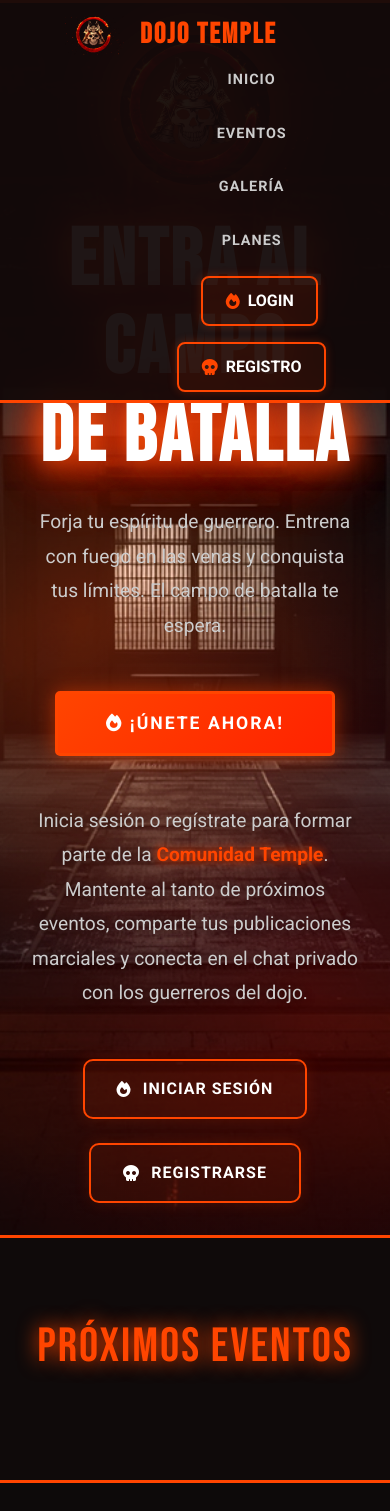
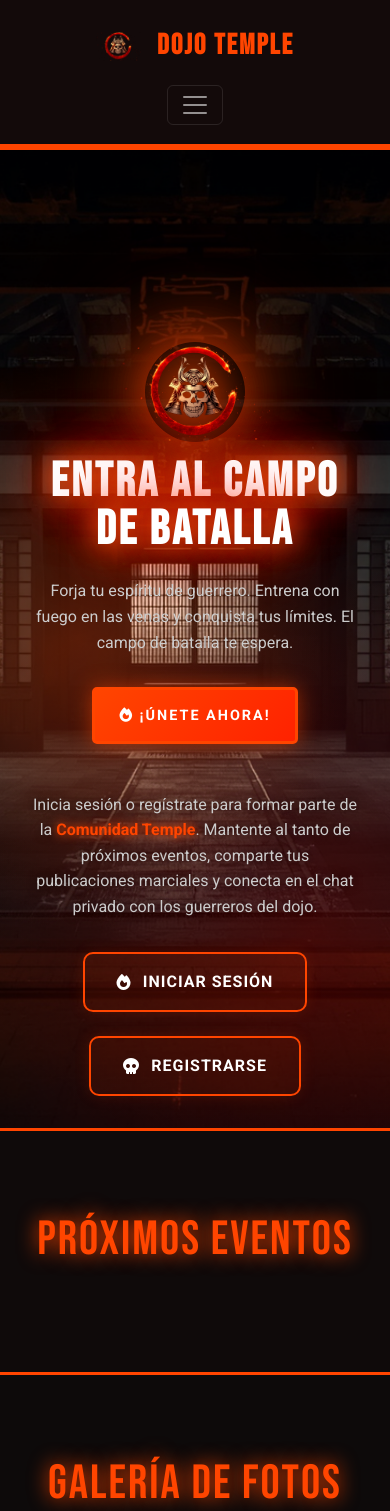
Before and after one commit to benjaminneira01/Web-temple, a Django app: page / in a window 390 px wide. Shown: the top 1511 px of the page. Run offline with Django 5.2, Linux system fonts and the light colour scheme; data that the repository does not hold is empty.

Commit message:
responsive navbar and hero spacing

```diff
--- a/temple/templates/temple/index.html
+++ b/temple/templates/temple/index.html
@@ -17,9 +17,9 @@
         .navbar-brand i { font-size: 2rem; text-shadow: 0 0 20px #ff4500; margin-right: 10px; }
         .nav-link { color: #ccc !important; font-weight: 600; transition: all 0.3s ease; text-transform: uppercase; font-size: 0.9rem; letter-spacing: 1px; }
         .nav-link:hover { color: #ff4500 !important; text-shadow: 0 0 10px #ff4500; }
-       .hero { min-height: 100vh; position: relative; display: flex; align-items: center; justify-content: center; overflow: hidden; background: url("{% static 'images/fondo-pagina.png' %}") center/cover no-repeat; padding: 2rem; }
+       .hero { min-height: 100vh; position: relative; display: flex; align-items: center; justify-content: center; overflow: hidden; background: url("{% static 'images/fondo-pagina.png' %}") center/cover no-repeat; padding: 9rem 2rem 2rem; }
         @keyframes fire-flicker { 0%, 100% { text-shadow: 0 0 20px #ff4500, 0 0 40px #ff2200, 0 0 60px #ff0000; } 50% { text-shadow: 0 0 30px #ff6a1a, 0 0 50px #ff4500, 0 0 80px #ff2200; } }
-        .hero::before { padding-top: 6rem;content: ''; position: absolute; top: 0; left: 0; right: 0; bottom: 0; background: radial-gradient(circle at 20% 50%, rgba(255, 69, 0, 0.3) 0%, transparent 50%), radial-gradient(circle at 80% 80%, rgba(255, 0, 0, 0.2) 0%, transparent 50%); animation: fire-flicker 3s infinite; }
+        .hero::before { content: ''; position: absolute; top: 0; left: 0; right: 0; bottom: 0; background: radial-gradient(circle at 20% 50%, rgba(255, 69, 0, 0.3) 0%, transparent 50%), radial-gradient(circle at 80% 80%, rgba(255, 0, 0, 0.2) 0%, transparent 50%); animation: fire-flicker 3s infinite; }
         .hero-content {position: relative;z-index: 1;text-align: center;max-width: 900px;}
         .logo-circle { width: 150px; height: 150px; margin: 0 auto 2rem; border: 4px solid #ff4500; border-radius: 50%; display: flex; align-items: center; justify-content: center; font-size: 4rem; box-shadow: 0 0 40px rgba(255, 69, 0, 0.8); animation: fire-flicker 3s infinite; }
         .hero h1 { font-family: 'Bebas Neue', sans-serif; font-size: 5rem; font-weight: 900; line-height: 1.1; margin-bottom: 1.5rem; color: #fff; text-transform: uppercase; letter-spacing: 3px; text-shadow: 0 0 30px #ff4500, 0 0 60px #ff2200; animation: fire-flicker 2.5s infinite; }
@@ -423,23 +423,115 @@
         transform:rotate(0deg);
     }
 }
+@media (max-width: 768px){
+
+    nav{
+        position: relative !important;
+        padding: .7rem 0 !important;
+    }
+
+    .navbar-wrapper{
+        padding: .5rem 1rem !important;
+        flex-direction: column;
+        align-items: center;
+        gap: .8rem;
+    }
+
+    .navbar-brand{
+        margin: 0 !important;
+        justify-content: center;
+    }
+
+    .navbar-brand img{
+        width: 45px !important;
+    }
+
+    .navbar-brand span{
+        font-size: 1.8rem;
+    }
+
+    .navbar-nav{
+        width: 100%;
+        margin: 0 !important;
+        display: grid !important;
+        grid-template-columns: repeat(2, 1fr);
+        gap: .6rem;
+        text-align: center;
+    }
+
+    .nav-item{
+        width: 100%;
+    }
+
+    .nav-link,
+    .btn-auth{
+        width: 100%;
+        justify-content: center;
+        font-size: .8rem;
+        padding: .6rem .5rem;
+    }
+
+    .hero{
+        min-height: auto;
+        padding-top:12rem;
+        background-position: center;
+    }
+
+    .logo-circle{
+        width: 100px;
+        height: 100px;
+        margin-bottom: 1rem;
+    }
+
+    .hero h1{
+        font-size: 3rem;
+        line-height: 1;
+        margin-bottom: 1.5rem;
+    }
+
+    .hero p{
+        font-size: 1rem;
+        line-height: 1.6;
+        margin-bottom: 2rem;
+    }
+
+    .btn-batalla{
+        padding: .9rem 1.5rem;
+        font-size: .9rem;
+    }
+
+    .comunidad-texto{
+        font-size: .95rem;
+    }
+
+    .comunidad-botones{
+        flex-direction: column;
+        align-items: center;
+    }
+}
+
     </style>
 </head>
 <body>
     <nav class="navbar navbar-expand-lg navbar-dark fixed-top">
-
         <div class="container-fluid navbar-wrapper">
 
-            <a class="navbar-brand" href="#">
-
-                <img src="{% static 'images/logo-dojo.png' %}"
-                width="60">
-
+            <a class="navbar-brand" href="#inicio">
+                <img src="{% static 'images/logo-dojo.png' %}" width="55">
                 <span>DOJO TEMPLE</span>
-
             </a>
 
-            <ul class="navbar-nav align-items-center">
+            <button class="navbar-toggler dojo-toggler" type="button"
+                    data-bs-toggle="collapse"
+                    data-bs-target="#dojoNavbar"
+                    aria-controls="dojoNavbar"
+                    aria-expanded="false"
+                    aria-label="Abrir menú">
+                <span class="navbar-toggler-icon"></span>
+            </button>
+
+            <div class="collapse navbar-collapse" id="dojoNavbar">
+                <ul class="navbar-nav ms-auto align-items-lg-center">
 
                     <li class="nav-item">
                         <a class="nav-link" href="#inicio">Inicio</a>
@@ -457,7 +549,7 @@
                         <a class="nav-link" href="#planes">Planes</a>
                     </li>
 
-                <li class="nav-item ms-3">
+                    <li class="nav-item ms-lg-3">
                         <a href="{% url 'login' %}" class="btn-auth fire-link">
                             <i class="fas fa-fire"></i> Login
                         </a>
@@ -470,9 +562,9 @@
                     </li>
 
                 </ul>
+            </div>
 
         </div>
-
     </nav>
 
     <section class="hero" id="inicio">
--- a/temple/templates/temple/login.html
+++ b/temple/templates/temple/login.html
@@ -1,4 +1,5 @@
 <!DOCTYPE html>
+{% load static %}
 <html lang="es">
 <head>
     <meta charset="UTF-8">
@@ -285,7 +286,7 @@ function togglePassword(inputId, button){
     <div class="login-card">
 
         <div class="logo">
-            <img src="/static/images/LOGO DOJO.png" alt="Dojo Temple">
+            <img src="{% static 'images/logo-dojo.png' %}" alt="Dojo Temple">
         </div>
 
         <h1 class="titulo">
```
Also changed, not shown: temple/templates/temple/registro.html (+82 -2 lines). Lines whose indentation alone changed are shown as unchanged.
